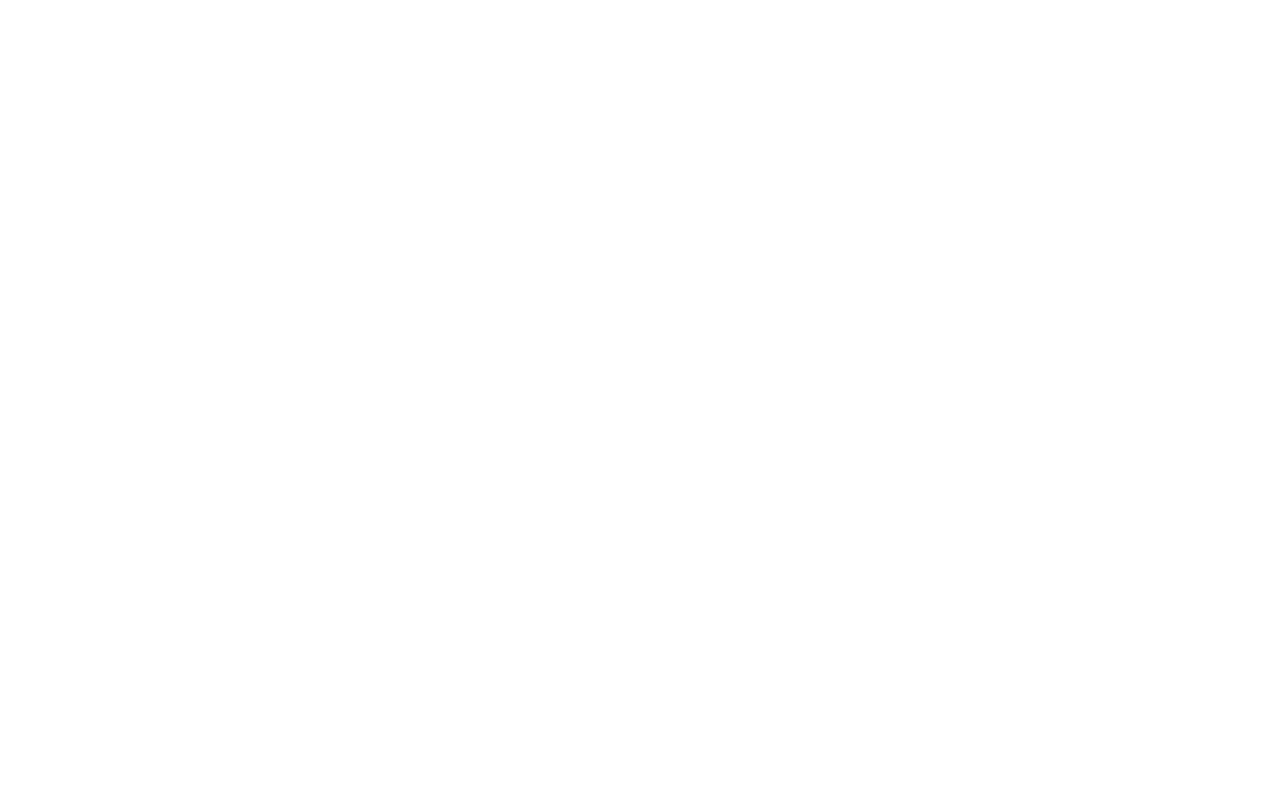
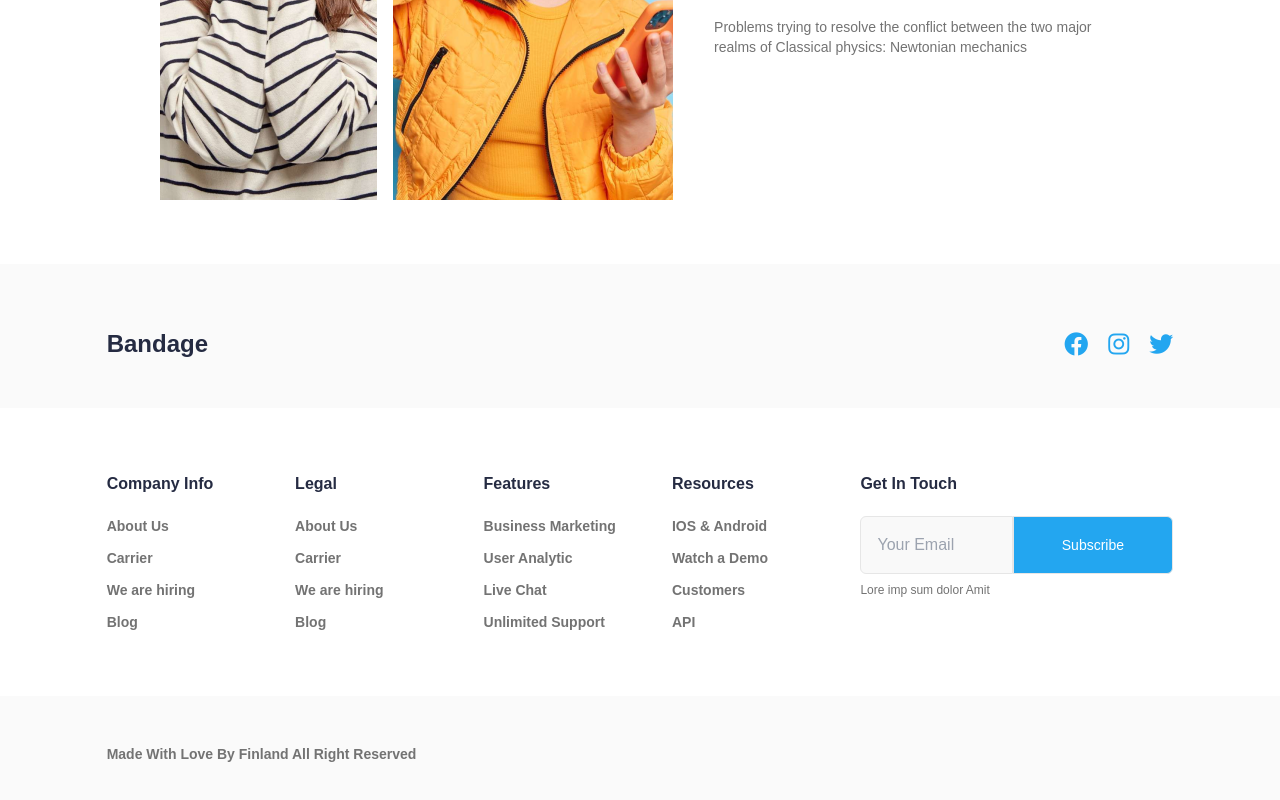
Before and after one commit to ZerrinUnalan/zerrinunalan-ecommerce, a React (Vite) app: page / in a window 1280 px wide. Shown: the part 2521-3321 px from the top of the page. Before the commit the page ends 2499 px from the top, so only its background shows below. Built offline with nearby package versions, Linux system fonts and the light colour scheme.

Commit message:
Footer component was created and an image was added to the Content component and completed

```diff
--- a/src/components/Content.jsx
+++ b/src/components/Content.jsx
@@ -1,7 +1,22 @@
+import content1 from "../assets/content1.png";
+import content2 from "../assets/content2.png";
+
 export const Content = () => {
   return (
     <>
       <section className="content flex flex-col py-16 gap-8 md:gap-0 md:flex-row md:w-4/5 lg:pl-8 items-center justify-between mx-auto">
+        <div className="flex flex-row gap-4">
+          <img
+            className="lg:w-[217px] lg:h-[498px]"
+            src={content1}
+            alt="content1"
+          />
+          <img
+            className="lg:w-[280px] lg:h-[498px]"
+            src={content2}
+            alt="content2"
+          />
+        </div>
         <div className="flex flex-col w-3/5 mx-auto gap-4 md:w-2/5">
           <h2 className=" text-buttonPrimarycolor font-bold">
             Featured Products
--- /dev/null
+++ b/src/components/Footer.jsx
@@ -0,0 +1,97 @@
+export default function Footer() {
+  return (
+    <>
+      <div className="w-full mx-auto font-display">
+        <div className="w-full  bg-[#FAFAFA]">
+          <div className="mx-auto flex flex-col w-5/6 md:flex-row md:justify-between md:items-center bg-[] pt-16 pb-12 gap-8 ">
+            <h1 className="font-bold text-2xl text-textColor">Bandage</h1>
+            <div className="flex gap-5">
+              <i
+                className="fa-brands fa-facebook fa-xl"
+                style={{ color: "#23a6f0" }}
+              ></i>
+              <i
+                className="fa-brands fa-instagram fa-xl"
+                style={{ color: "#23a6f0" }}
+              ></i>
+              <i
+                className="fa-brands fa-twitter fa-xl"
+                style={{ color: "#23a6f0" }}
+              ></i>
+            </div>
+          </div>
+        </div>
+        <div className="w-5/6 flex flex-col pt-16 pb-16 gap-8 mx-auto md:flex-row lg:flex-row ">
+          <div className="flex flex-col gap-3 md:w-1/6">
+            <h1 className="font-bold text-textColor mb-2">Company Info</h1>
+            <h2 className="font-bold text-sm text-secondTextcolor">About Us</h2>
+            <h2 className="font-bold text-sm text-secondTextcolor">Carrier</h2>
+            <h2 className="font-bold text-sm text-secondTextcolor">
+              We are hiring
+            </h2>
+            <h2 className="font-bold text-sm text-secondTextcolor">Blog</h2>
+          </div>
+          <div className="flex flex-col gap-3 md:w-1/6">
+            <h1 className="font-bold text-textColor mb-2">Legal</h1>
+            <h2 className="font-bold text-sm text-secondTextcolor">About Us</h2>
+            <h2 className="font-bold text-sm text-secondTextcolor">Carrier</h2>
+            <h2 className="font-bold text-sm text-secondTextcolor">
+              We are hiring
+            </h2>
+            <h2 className="font-bold text-sm text-secondTextcolor">Blog</h2>
+          </div>
+          <div className="flex flex-col gap-3 md:w-1/6">
+            <h1 className="font-bold text-textColor mb-2">Features</h1>
+            <h2 className="font-bold text-sm text-secondTextcolor">
+              Business Marketing
+            </h2>
+            <h2 className="font-bold text-sm text-secondTextcolor">
+              User Analytic
+            </h2>
+            <h2 className="font-bold text-sm text-secondTextcolor">
+              Live Chat
+            </h2>
+            <h2 className="font-bold text-sm text-secondTextcolor">
+              Unlimited Support
+            </h2>
+          </div>
+          <div className="flex flex-col gap-3 md:w-1/6">
+            <h1 className="font-bold text-textColor mb-2">Resources</h1>
+            <h2 className="font-bold text-sm text-secondTextcolor">
+              IOS & Android
+            </h2>
+            <h2 className="font-bold text-sm text-secondTextcolor">
+              Watch a Demo
+            </h2>
+            <h2 className="font-bold text-sm text-secondTextcolor">
+              Customers
+            </h2>
+            <h2 className="font-bold text-sm text-secondTextcolor">API</h2>
+          </div>
+          <div className="w-full md:w-1/3 flex flex-col mx-auto">
+            <h1 className="font-bold text-textColor mb-5">Get In Touch</h1>
+            <div className="flex w-full md:flex-col lg:flex-row">
+              <input
+                className="text-secondTextcolor font-sm bg-[#F9F9F9] pl-4 py-4 border border-[#E6E6E6] rounded-tl-md rounded-bl-md w-2/3 md:w-full"
+                type="text"
+                placeholder="Your Email"
+              />
+              <button className="text-sm bg-[#23A6F0] text-white py-4 px-4 border border-[#E6E6E6] rounded-tr-md rounded-br-md w-1/3 md:w-full">
+                Subscribe
+              </button>
+            </div>
+            <p className="text-xs text-secondTextcolor mt-2">
+              Lore imp sum dolor Amit
+            </p>
+          </div>
+        </div>
+
+        <div className="w-full bg-[#FAFAFA] text-secondTextcolor text-sm font-bold text-center md:text-start">
+          <div className=" w-5/12 md:w-5/6 mx-auto py-12">
+            Made With Love By Finland All Right Reserved
+          </div>
+        </div>
+      </div>
+    </>
+  );
+}
--- a/src/layout/Header.jsx
+++ b/src/layout/Header.jsx
@@ -5,6 +5,7 @@
 import { ProductCardsTop } from "../components/ProductCardsTop";
 import ProductsCards from "../components/ProductsCards";
 import { Content } from "../components/Content";
+import Footer from "../components/Footer";
 
 export const Header = () => {
   return (
@@ -16,6 +17,7 @@
       <ProductCardsTop />
       <ProductsCards />
       <Content />
+      <Footer />
     </>
   );
 };
--- a/tailwind.config.js
+++ b/tailwind.config.js
@@ -14,6 +14,7 @@
         heroBonus: "#977DF4",
         heroLeftcolor: "#96E9FB",
         heroRightcolor: "#ABECD6",
+        footerColor: "#737373",
       },
     },
   },
```
Also changed, not shown: src/assets/content1.png (added), src/assets/content2.png (added).
